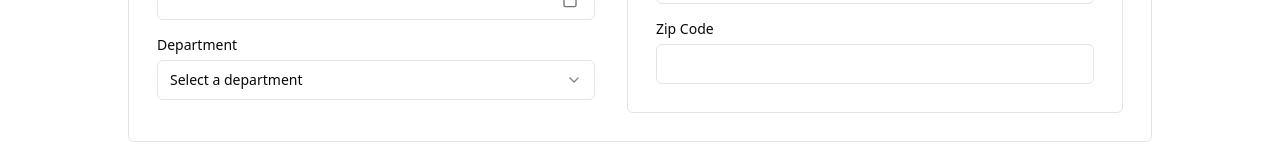
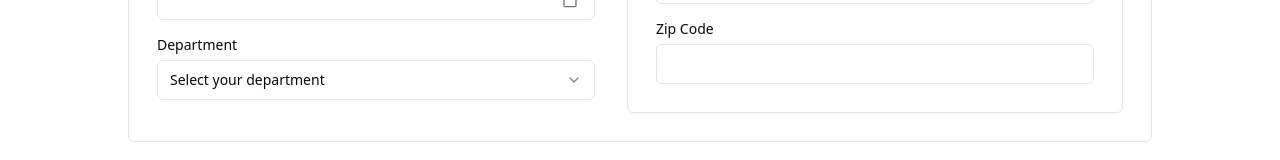
Before and after one commit to Florian-2/P14_HRnet, a React (Vite) app: page / in a window 1280 px wide. Shown: the part 430-590 px from the top of the page. Built offline with nearby package versions, Linux system fonts and the light colour scheme.

Commit message:
chore: Improving accessibility (form)

```diff
--- a/index.html
+++ b/index.html
@@ -4,6 +4,7 @@
 <head>
   <meta charset="UTF-8" />
   <link rel="icon" type="image/svg+xml" href="/vite.svg" />
+  <meta name="description" content="HRnet - Manage your employees' data in just a few clicks">
   <meta name="viewport" content="width=device-width, initial-scale=1.0" />
   <title>Vite + React + TS</title>
 </head>
--- a/src/components/Form/DatePicker.tsx
+++ b/src/components/Form/DatePicker.tsx
@@ -9,6 +9,7 @@ import { CalendarIcon } from "lucide-react";
 
 type Props = {
 	onChange: () => void;
+	name: string;
 	value?: Date;
 	defaultDate?: Date;
 	fromYear?: number;
@@ -17,7 +18,7 @@ type Props = {
 
 const toYearsDefault = new Date().getFullYear();
 
-export function DatePicker({ onChange, value, defaultDate, fromYear = 1940, toYears = toYearsDefault }: Props) {
+export function DatePicker({ onChange, name, value, defaultDate, fromYear = 1940, toYears = toYearsDefault }: Props) {
 	return (
 		<Popover>
 			<PopoverTrigger asChild>
@@ -28,6 +29,7 @@ export function DatePicker({ onChange, value, defaultDate, fromYear = 1940, toYe
 					>
 						{value && format(value, "yyyy/MM/dd")}
 						<CalendarIcon className="ml-auto h-4 w-4" />
+						<span className="sr-only">{name}</span>
 					</Button>
 				</FormControl>
 			</PopoverTrigger>
--- a/src/components/Form/RegisterForm.tsx
+++ b/src/components/Form/RegisterForm.tsx
@@ -6,7 +6,7 @@ import { Button } from "@/components/ui/button";
 import { Form, FormControl, FormField, FormItem, FormLabel, FormMessage } from "@/components/ui/form";
 import { Input } from "@/components/ui/input";
 import { DatePicker } from "./DatePicker";
-import { SelectState } from "./SelectState";
+import { SelectOption } from "./SelectOption";
 import { subYears, addYears } from "date-fns";
 import { statesOptions } from "@/shared/data/states";
 import { departmentOptions } from "@/shared/data/department";
@@ -107,6 +107,7 @@ export function RegisterForm({ stateEmployee }: Props) {
 
 										<DatePicker
 											onChange={field.onChange}
+											name="Select your date of birth"
 											value={field.value}
 											toYears={subYears(new Date(), 15).getFullYear()}
 										/>
@@ -125,6 +126,7 @@ export function RegisterForm({ stateEmployee }: Props) {
 
 										<DatePicker
 											onChange={field.onChange}
+											name="Select entry date"
 											value={field.value}
 											toYears={addYears(new Date(), 2).getFullYear()}
 										/>
@@ -141,10 +143,10 @@ export function RegisterForm({ stateEmployee }: Props) {
 										<FormLabel>Department</FormLabel>
 
 										<FormControl>
-											<SelectState
+											<SelectOption
 												onChange={field.onChange}
 												defaultValue={field.value}
-												placeholder="Select a department"
+												placeholder="Select your department"
 												options={departmentOptions}
 											/>
 										</FormControl>
@@ -198,7 +200,7 @@ export function RegisterForm({ stateEmployee }: Props) {
 										<FormLabel>State</FormLabel>
 
 										<FormControl>
-											<SelectState
+											<SelectOption
 												onChange={field.onChange}
 												defaultValue={field.value}
 												placeholder="Select a state"
--- a/src/components/Form/SelectState.tsx
+++ b/src/components/Form/SelectOption.tsx
@@ -10,14 +10,14 @@ type Props = {
 	options: SelectOption[];
 };
 
-export function SelectState({ onChange, defaultValue, placeholder, options }: Props) {
+export function SelectOption({ onChange, defaultValue, placeholder, options }: Props) {
 	return (
 		<Select
 			onValueChange={onChange}
 			defaultValue={defaultValue}
 		>
 			<FormControl>
-				<SelectTrigger>
+				<SelectTrigger aria-label={placeholder}>
 					<SelectValue placeholder={placeholder} />
 				</SelectTrigger>
 			</FormControl>
```
